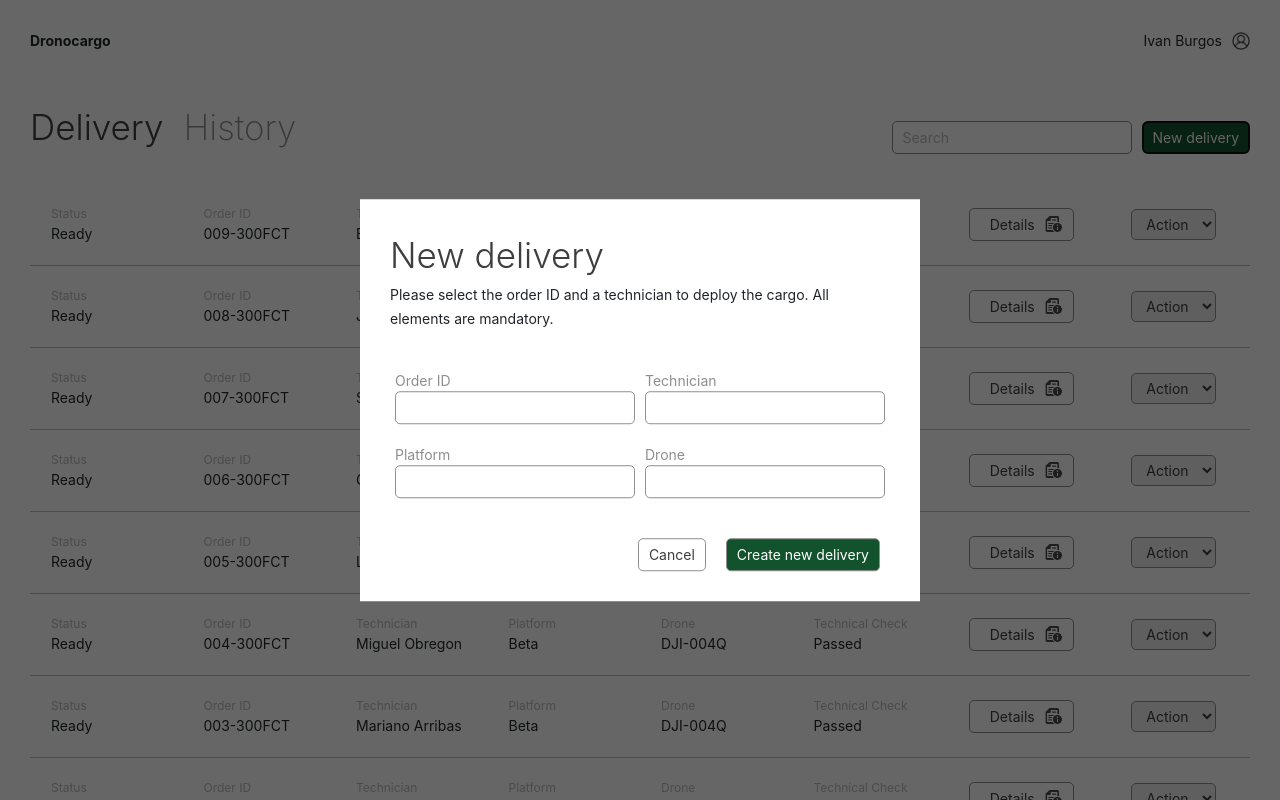
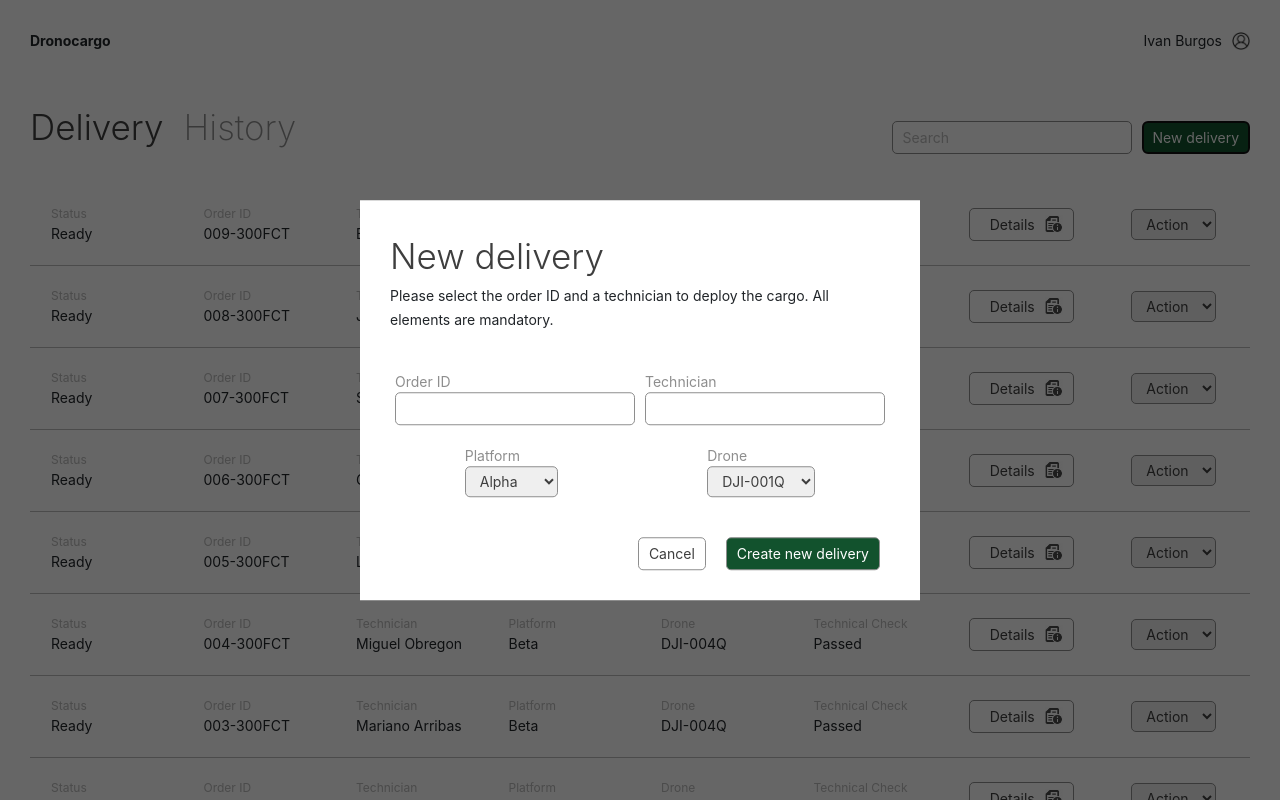
Before and after one commit to iburgos72/nc, a React app: page / in a window 1280 px wide. Both pictures are taken after a click on the button "New delivery". Shown: the top 800 px of the page. Built offline with nearby package versions, Linux system fonts and the light colour scheme.

Commit message:
replace inputs by selects

```diff
--- a/package.json
+++ b/package.json
@@ -6,7 +6,7 @@
   "scripts": {
     "test": "echo \"Error: no test specified\" && exit 1",
     "dev": "webpack serve",
-    "build": "webpack --watch"
+    "build": "webpack"
   },
   "repository": {
     "type": "git",
--- a/src/App.js
+++ b/src/App.js
@@ -40,7 +40,7 @@ const App = () => {
         <Route path="/shipment/:id"  element={<DetailDeliveryView />}/>
         <Route path="*" element={
             <main style={{ padding: "1rem" }}>
-              <p>There's nothing here!</p>
+              <p>There is nothing here</p>
             </main>
           }
         />
--- a/src/views/delivery/components/Form.js
+++ b/src/views/delivery/components/Form.js
@@ -5,14 +5,15 @@ import React, { useState } from 'react';
 import Title from 'GeneralComponents/Title';
 
 const Form = (props) => {
+  const platforms = ["Alpha", "Beta", "Gamma"]
+  const drones = ["DJI-001Q", "DJI-002Q", "DJI-003Q", "DJI-004Q"]
+
   const [id, setId] = useState("");
   const [errId, setErrId] = useState("");
   const [technician, setTechnician] = useState("");
   const [errTechnician, setErrTechnician] = useState("");
-  const [platform, setPlatform] = useState("");
-  const [errPlatform, setErrPlatform] = useState("");
-  const [drone, setDrone] = useState("");
-  const [errDrone, setErrDrone] = useState("");
+  const [platform, setPlatform] = useState(platforms[0]);
+  const [drone, setDrone] = useState(drones[0]);
 
   const validateData = () => {
     let errors = false;
@@ -46,13 +47,14 @@ const Form = (props) => {
     }
 
     if(errors) return;
-    console.log('0000000000000000',props);
+
     props.doneFunc({
         id,
         technician,
         platform,
         drone,
     })
+    props.cancelFunc()
   }
 
   return (
@@ -102,36 +104,34 @@ const Form = (props) => {
               <span className="input-description">
                 Platform
               </span>
+            </div>
+            <select
+              name="platform"
+              onChange={(e) => setPlatform(e.target.value)}
+            >
               {
-                errPlatform !== "" &&
-                <span className="input-error">
-                  {errPlatform}
-                </span>
+                platforms.map(el => (
+                  <option value={el}>{el}</option>
+                ))
               }
-            </div>
-            <input
-              name="platform"
-              value={platform}
-              onChange={(e) => setPlatform(e.target.value)}
-            />
+            </select>
           </div>
           <div className="flex column margin-vertical-10">
             <div className="flex row justify-content-between">
               <span className="input-description">
                 Drone
               </span>
+            </div>
+            <select
+              name="drone"
+              onChange={(e) => setDrone(e.target.value)}
+            >
               {
-                errDrone !== "" &&
-                <span className="input-error">
-                  {errDrone}
-                </span>
+                drones.map(el => (
+                  <option value={el}>{el}</option>
+                ))
               }
-            </div>
-            <input
-              name="drone"
-              value={drone}
-              onChange={(e) => setDrone(e.target.value)}
-            />
+            </select>
           </div>
         </div>
       </div>
```
Also changed, not shown: 1 other file (tests, documents, lock files or other folders).
